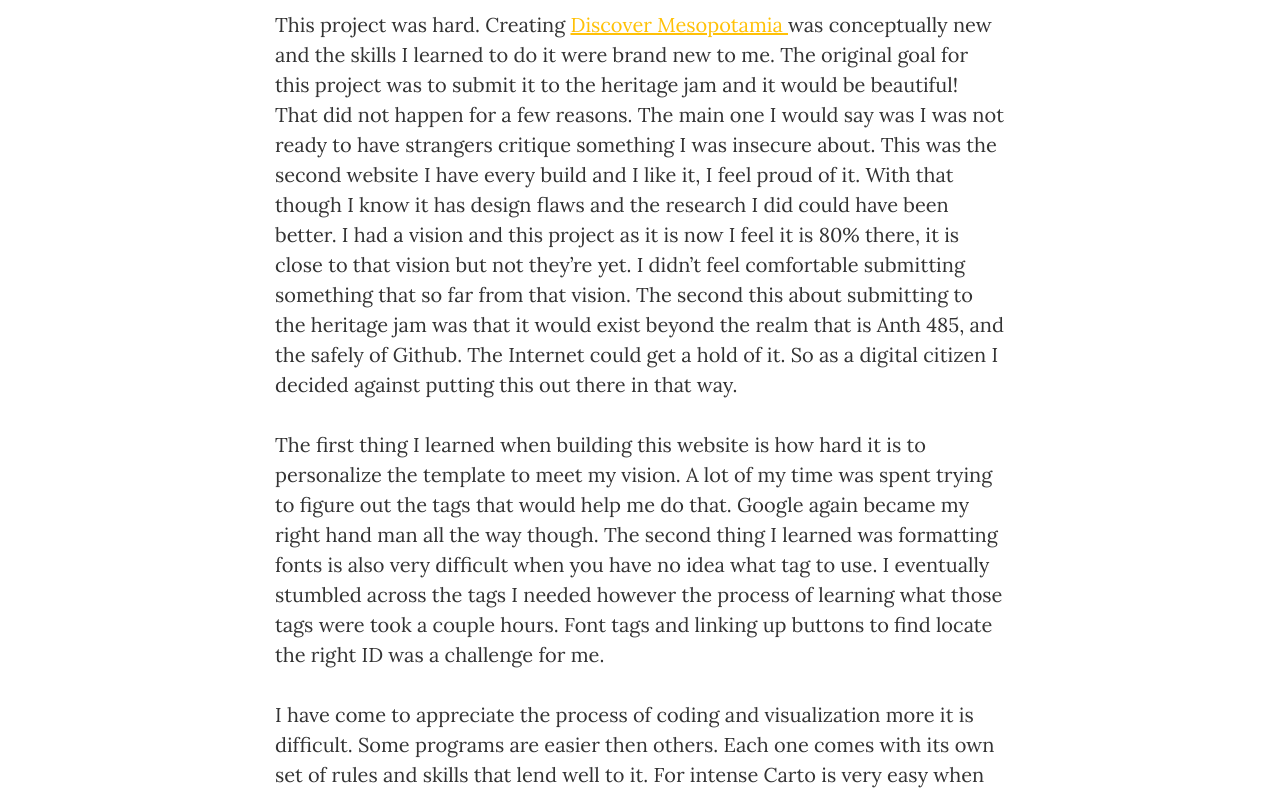
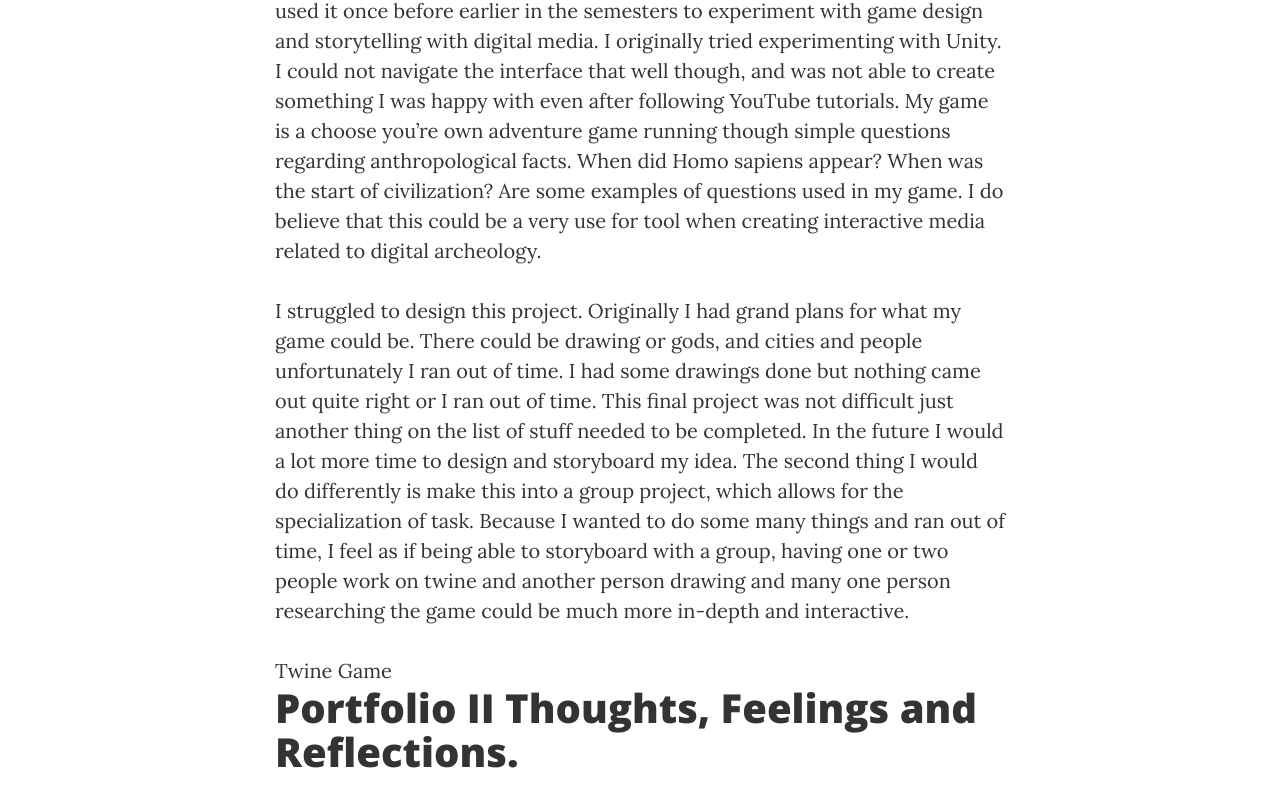
Before and after one commit to Leofeles/Looking-at-the-Past-Though-Contemporary-Eyes-, a website: page projects.html in a window 1280 px wide. Shown: the part 692-1487 px from the top of the page. Drawn offline with nearby package versions, Linux system fonts and the light colour scheme.

Commit message:
Update projects.html

```diff
--- a/projects.html
+++ b/projects.html
@@ -73,7 +73,21 @@
     </header>
 
     <!-- Post Content -->
-<div class="container">
+
+    <div class="container">
+      <div class="row">
+        <div class="col-lg-8 col-md-10 mx-auto">
+          <div class= "post-heading">
+            <h1> A Critical Reflection On Twine </h1>
+    <p> For my third portfolio project I chose to create a simple game with Twine. I used it once before earlier in the semesters to experiment with game design and storytelling with digital media. I originally tried experimenting with Unity. I could not navigate the interface that well though, and was not able to create something I was happy with even after following YouTube tutorials. My game is a choose you’re own adventure game running though simple questions regarding anthropological facts. When did Homo sapiens appear? When was the start of civilization?  Are some examples of questions used in my game. I do believe that this could be a very use for tool when creating interactive media related to digital archeology. </p>
+            <p> I struggled to design this project. Originally I had grand plans for what my game could be. There could be drawing or gods, and cities and people unfortunately I ran out of time. I had some drawings done but nothing came out quite right or I ran out of time. This final project was not difficult just another thing on the list of stuff needed to be completed. In the future I would a lot more time to design and storyboard my idea. The second thing I would do differently is make this into a group project, which allows for the specialization of task. Because I wanted to do some many things and ran out of time, I feel as if being able to  storyboard with a group, having one or two people work on twine and another person drawing and many one person researching the game could be much more in-depth and interactive. </p>
+            <a herf=file:///Users/katie2/Desktop/Adventure%20Time%20Though%20the%20Past.html> Twine Game </a>
+</div>
+        </div>
+  </div>
+    </div>
+
+    <div class="container">
       <div class="row">
         <div class="col-lg-8 col-md-10 mx-auto">
           <div class= "post-heading">
```
